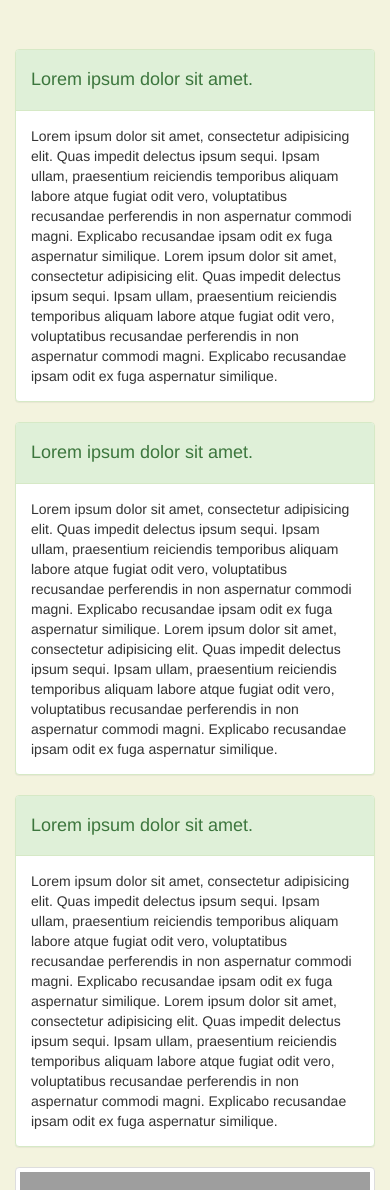
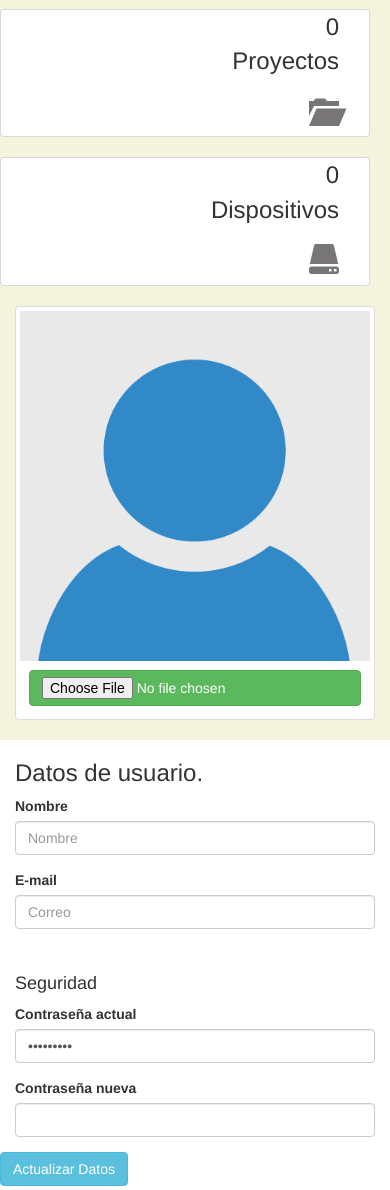
Before and after one commit to ruizcauich/plataforma_iot, a Django app: page /dashboard/ in a window 390 px wide. Shown: the part 51-1241 px from the top of the page. Run offline with Django 3.2, Linux system fonts and the light colour scheme; some libraries are stand-ins or nearby versions; grey boxes are pictures that could not be loaded.

Commit message:
Cambios en plantillas de dashboard y definición de llaves foráneas en los modelos

```diff
--- a/plataforma/static/css/colores.css
+++ b/plataforma/static/css/colores.css
@@ -4,3 +4,8 @@
     background-color: #81007f;
     color: #fff;
 }
+
+.bg-blanco{
+    background-color: #fff;
+    color: #333
+}
--- a/plataforma/static/css/plataforma.css
+++ b/plataforma/static/css/plataforma.css
@@ -11,8 +11,6 @@ body > div.container{
 .bg-black{
     background-color: #000;
 }
-
-
 
 /*  VERTICAL TOOLBAR STYLES  */
 .menu{
@@ -151,3 +149,18 @@ body > div.container{
 .col-lg-1, .col-lg-10, .col-lg-11, .col-lg-12, .col-lg-2, .col-lg-3, .col-lg-4, .col-lg-5, .col-lg-6, .col-lg-7, .col-lg-8, .col-lg-9, .col-md-1, .col-md-10, .col-md-11, .col-md-12, .col-md-2, .col-md-3, .col-md-4, .col-md-5, .col-md-6, .col-md-7, .col-md-8, .col-md-9, .col-sm-1, .col-sm-10, .col-sm-11, .col-sm-12, .col-sm-2, .col-sm-3, .col-sm-4, .col-sm-5, .col-sm-6, .col-sm-7, .col-sm-8, .col-sm-9, .col-xs-1, .col-xs-10, .col-xs-11, .col-xs-12, .col-xs-2, .col-xs-3, .col-xs-4, .col-xs-5, .col-xs-6, .col-xs-7, .col-xs-8, .col-xs-9{
     position: static;
 }
+
+
+
+.activity-label{
+    font-size: 24px;
+    margin-right: 20px;
+    margin-bottom: 20px;
+    border-radius: 4px;
+    border: #b4b3b380 solid 0.5px
+}
+.activity-label .activity-label-icon{
+    font-size: 30px;
+    color: #777575;
+    padding-top: 15px;
+}
--- /dev/null
+++ b/plataforma/templates/dashboard/base.html
@@ -0,0 +1,75 @@
+{% extends 'base.html' %}
+
+{% block title%} Panel de administración:
+    {% block section_title %}
+    {% endblock %}
+{% endblock %}
+{% block template_components %}
+    <link rel="stylesheet" href="../static/css/plataforma.css">
+
+{% endblock %}
+
+{% block body %}
+    <div class="nav hidden-xs">
+        <input type="checkbox" class="mi_checkbox" id="check">
+        <label class="btn btn-default menu" for="check">
+            <span class="icon-bar"></span>
+            <span class="icon-bar"></span>
+            <span class="icon-bar"></span>
+        </label>
+        <nav class=" bg-black toolbar">
+            <div class="list-group text-center">
+                <a href="" class=" list-group-item" >
+                    <span class="glyphicon glyphicon-home"></span>
+                    Principal
+                </a>
+                <a href="" class=" list-group-item">
+                    <span class="glyphicon glyphicon-folder-open"></span>
+                    Proyectos
+                </a>
+                <a href="" class=" list-group-item">
+                    <span class="glyphicon glyphicon-hdd"></span>
+                    Dispositivos
+                </a>
+                <div href="" class=" list-group-item ">
+                    <div class="submenu">
+                         <span class="glyphicon glyphicon-tasks"></span>
+                        Tareas
+                    </div>
+                    <div class="submenu-items">
+                        <ul class="">
+                            <li><a href="#">item 1</a></li>
+                            <li><a href="#">item 2</a></li>
+                            <li><a href="#">item 3</a></li>
+                            <li><a href="#">item 2</a></li>
+                            <li><a href="#">item 3</a></li>
+
+
+                        </ul>
+                    </div>
+
+                </div>
+                <a href="" class="list-group-item">
+                    <span class="glyphicon glyphicon-file"></span>
+                    Reportes
+                </a>
+                <a href="" class="list-group-item">
+                    <span class="glyphicon glyphicon-wrench"></span>
+                    Config
+
+                </a>
+
+
+            </div>
+        </nav>
+    </div>
+    <br>
+    <br>
+    <br>
+
+
+    <div class="container col-sm-10 col-sm-offset-2 col-md-offset-1 ">
+        {% block dashboard_body %}
+        {% endblock %}
+    </div>
+{% endblock %}
--- a/plataforma/templates/dashboard/plataforma-ejemplo.html
+++ b/plataforma/templates/dashboard/plataforma-ejemplo.html
@@ -1,120 +1,84 @@
-{% extends 'base.html' %}
-
-{% block title%} Panel de administración {% endblock %}
-{% block template_components %}
-    <link rel="stylesheet" href="../static/css/plataforma.css">
+{% extends 'dashboard/base.html' %}
+{% load staticfiles %}
+{% block section_title %}
+    Inicio
 {% endblock %}
 
-{% block body %}
-    <div class="nav hidden-xs">
-        <input type="checkbox" class="mi_checkbox" id="check">
-        <label class="btn btn-default menu" for="check">
-            <span class="icon-bar"></span>
-            <span class="icon-bar"></span>
-            <span class="icon-bar"></span>
-        </label>
-        <nav class=" bg-black toolbar">
-            <div class="list-group text-center">
-                <a href="" class=" list-group-item" >
-                    <span class="glyphicon glyphicon-home"></span>
-                    Principal
-                </a>
-                <a href="" class=" list-group-item">
-                    <span class="glyphicon glyphicon-folder-open"></span>
-                    Proyectos
-                </a>
-                <a href="" class=" list-group-item">
-                    <span class="glyphicon glyphicon-hdd"></span>
-                    Dispositivos
-                </a>
-                <div href="" class=" list-group-item ">
-                    <div class="submenu">
-                         <span class="glyphicon glyphicon-tasks"></span>
-                        Tareas
+{% block dashboard_body %}
+        <div class="row text-right">
+            <div class="bg-blanco col-sm-3 activity-label ">
+                <div class="col-sm-9 actibity-label-title">
+                    0 <br>Proyectos
+                </div>
+                <div class="activity-label-icon col-sm-3">
+                    <span style="font-size:30px" class="glyphicon glyphicon-folder-open"></span>
+                </div>
+
+            </div>
+            <div class="activity-label bg-blanco col-sm-3">
+                    <div class="col-sm-9 actibity-title">
+                        0 <br>Dispositivos
                     </div>
-                    <div class="submenu-items">
-                        <ul class="">
-                            <li><a href="#">item 1</a></li>
-                            <li><a href="#">item 2</a></li>
-                            <li><a href="#">item 3</a></li>
-                            <li><a href="#">item 2</a></li>
-                            <li><a href="#">item 3</a></li>
-
-
-                        </ul>
+                    <div class="activity-label-icon col-sm-3">
+                        <span style="font-size:30px" class="glyphicon glyphicon-hdd"></span>
                     </div>
 
                 </div>
-                <a href="" class="list-group-item">
-                    <span class="glyphicon glyphicon-file"></span>
-                    Reportes
-                </a>
-                <a href="" class="list-group-item">
-                    <span class="glyphicon glyphicon-wrench"></span>
-                    Config
+        </div>
 
-                </a>
+        <div class="row">
+            <form action="" method="post" class="form-horizontal">
+                {% csrf_token %}
+                <div class="col-xs-12 col-md-4">
+                    <div class="thumbnail">
+                            <img src="{% static 'img/user_pic.png'%}" class="img-responsive" alt="">
+                            <div class="caption">
+                                <input type="file" class="btn btn-success btn-block">
+                            </div>
+                    </div>
 
 
-            </div>
-        </nav>
-    </div>
-    <br>
-    <br>
-    <br>
-    <br>
-    <br>
+                </div>
+                <div class="col-xs-12 col-md-7 bg-blanco">
+                    <h3>Datos de usuario.</h3>
 
-    <div class="container col-sm-10 col-sm-offset-2 col-md-offset-1 ">
-        <div class="row">
+                    <div class="form-group">
+                        <label for="nombre" class="col-sm-3 control-label">Nombre</label>
+                        <div class="col-sm-9">
+                            <input type="text" id="nombre" name="nombre" class="form-control" placeholder="Nombre">
+                        </div>
+                    </div>
 
-            <div class="col-md-4">
-                <div class=" panel panel-success">
-                    <div class="panel-heading">
-                        <h4>Lorem ipsum dolor sit amet.</h4>
+                    <div class="form-group">
+                            <label for="email" class="col-sm-3 control-label">E-mail</label>
+                            <div class="col-sm-9">
+                                <input type="text" id="imail" name="email" class="form-control" placeholder="Correo">
+                            </div>
+                    </div>
+                    <br>
+                    <span> <h4>Seguridad</h4></span>
+                    <div class="form-group">
+                            <label for="pass-act" class="col-sm-3 control-label">Contraseña actual</label>
+                            <div class="col-sm-9">
+                                <input type="password" value="something" id="pass-act" name="pass-act" class="form-control">
+                            </div>
+                    </div>
+                    <div class="form-group">
+                            <label for="pass" class="col-sm-3 control-label">Contraseña nueva</label>
+                            <div class="col-sm-9">
+                                <input type="password" value="" id="pass" name="pass" class="form-control">
+                            </div>
+                    </div>
 
+                    <div class="form-group">
+                        <div class="col-sm-offset-4">
+                            <button type="submit" class="btn btn-info">Actualizar Datos</button>
+                        </div>
                     </div>
-                    <div class="panel-body">
-                        Lorem ipsum dolor sit amet, consectetur adipisicing elit. Quas impedit delectus ipsum sequi. Ipsam ullam, praesentium reiciendis temporibus aliquam labore atque fugiat odit vero, voluptatibus recusandae perferendis in non aspernatur commodi magni. Explicabo recusandae ipsam odit ex fuga aspernatur similique.
-                        Lorem ipsum dolor sit amet, consectetur adipisicing elit. Quas impedit delectus ipsum sequi. Ipsam ullam, praesentium reiciendis temporibus aliquam labore atque fugiat odit vero, voluptatibus recusandae perferendis in non aspernatur commodi magni. Explicabo recusandae ipsam odit ex fuga aspernatur similique.
-                    </div>
+
                 </div>
-            </div>
-            <div class="col-md-4">
-                <div class=" panel panel-success">
-                    <div class="panel-heading">
-                        <h4>Lorem ipsum dolor sit amet.</h4>
+            </form>
+        </div>
 
-                    </div>
-                    <div class="panel-body">
-                        Lorem ipsum dolor sit amet, consectetur adipisicing elit. Quas impedit delectus ipsum sequi. Ipsam ullam, praesentium reiciendis temporibus aliquam labore atque fugiat odit vero, voluptatibus recusandae perferendis in non aspernatur commodi magni. Explicabo recusandae ipsam odit ex fuga aspernatur similique.
-                        Lorem ipsum dolor sit amet, consectetur adipisicing elit. Quas impedit delectus ipsum sequi. Ipsam ullam, praesentium reiciendis temporibus aliquam labore atque fugiat odit vero, voluptatibus recusandae perferendis in non aspernatur commodi magni. Explicabo recusandae ipsam odit ex fuga aspernatur similique.
-                    </div>
-                </div>
-            </div><div class="col-md-4">
-                <div class=" panel panel-success">
-                    <div class="panel-heading">
-                        <h4>Lorem ipsum dolor sit amet.</h4>
-
-                    </div>
-                    <div class="panel-body">
-                        Lorem ipsum dolor sit amet, consectetur adipisicing elit. Quas impedit delectus ipsum sequi. Ipsam ullam, praesentium reiciendis temporibus aliquam labore atque fugiat odit vero, voluptatibus recusandae perferendis in non aspernatur commodi magni. Explicabo recusandae ipsam odit ex fuga aspernatur similique.
-                        Lorem ipsum dolor sit amet, consectetur adipisicing elit. Quas impedit delectus ipsum sequi. Ipsam ullam, praesentium reiciendis temporibus aliquam labore atque fugiat odit vero, voluptatibus recusandae perferendis in non aspernatur commodi magni. Explicabo recusandae ipsam odit ex fuga aspernatur similique.
-                    </div>
-                </div>
-            </div>
-             <div class="col-sm-6 col-md-4">
-                <div class="thumbnail">
-                    <img src="..." alt="...">
-                    <div class="caption">
-                        <h3>Thumbnail label</h3>
-                        <p>...</p>
-                        <p><a href="#" class="btn btn-primary" role="button">Button</a> <a href="#" class="btn btn-default" role="button">Button</a></p>
-                    </div>
-                </div>
-            </div>
-
-        </div>
-    </div>
 
 {% endblock %}
```
Also changed, not shown: plataforma/dashboard/models.py (+15 -0 lines), plataforma/dashboard/migrations/0002_auto_20170819_2249.py (added), plataforma/db.sqlite3, plataforma/static/img/user_pic.png (added).
